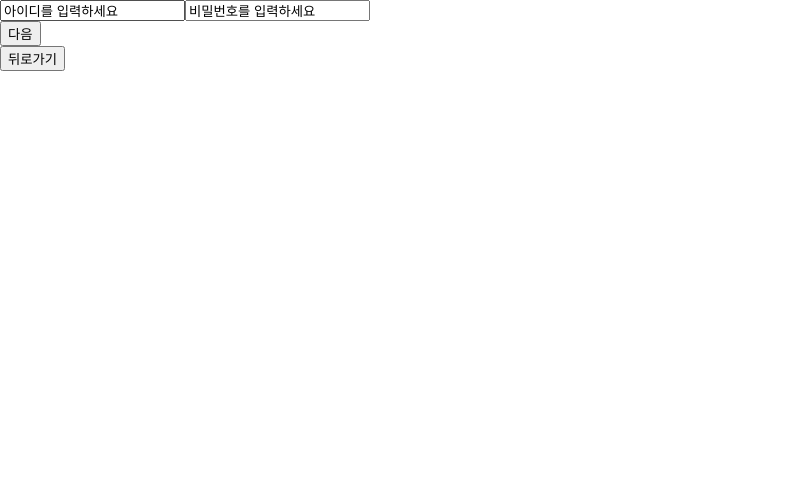
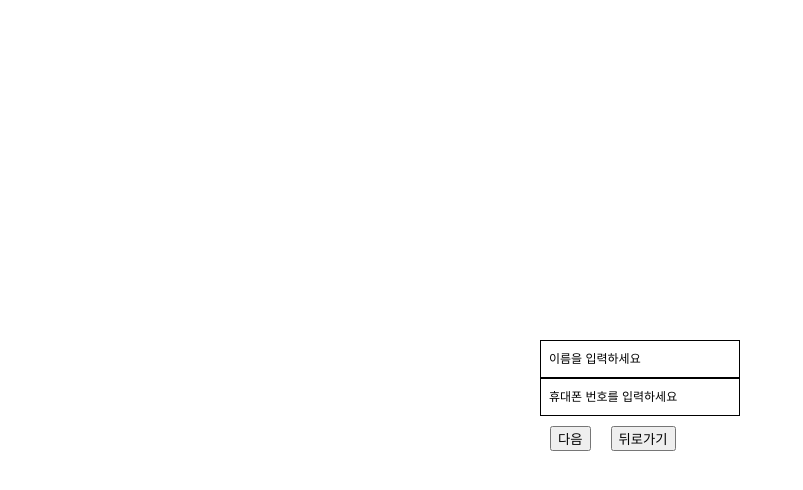
Before and after one commit to hhhhhhdong/SSAPID, a React (Create React App) app in the folder frontend/: page /idFind in a window 1280 px wide. Shown: the top 490 px of the page, without its empty margins (0-803 px from the left). Built offline with nearby package versions, Linux system fonts and the light colour scheme.

Commit message:
Update: css

```diff
--- a/frontend/src/App.tsx
+++ b/frontend/src/App.tsx
@@ -3,6 +3,7 @@ import { BrowserRouter as Router, Route, Routes } from "react-router-dom";
 import Main from "./pages/Main";
 import Home from "./pages/Home";
 import IdFindPage from "./pages/IdFindPage";
+import PasswordFindPage from "./pages/PasswordFindPage";
 
 function App() {
   return (
@@ -10,8 +11,9 @@ function App() {
       <div className="App">
         <Routes>
           <Route path="/" element={<Home />} />
-          <Route path="/Main" element={<Main />} />
-          <Route path="/IdFind" element={<IdFindPage />} />
+          <Route path="/main" element={<Main />} />
+          <Route path="/idFind" element={<IdFindPage />} />
+          <Route path="/passwordFind" element={<PasswordFindPage />} />
         </Routes>
       </div>
     </Router>
--- a/frontend/src/components/IdFindForm.tsx
+++ b/frontend/src/components/IdFindForm.tsx
@@ -1,14 +1,32 @@
 import React, { useState } from "react";
+import { useNavigate } from "react-router-dom";
 import Button from "./common/Button";
+import Input from "./common/Input";
+import style from "../styles/IdFindForm.module.scss";
 
-type IdFindProps = {
+type idFindProps = {
   onSubmit: (form: { name: string; phone: string }) => void;
 };
 
-function IdFindForm({ onSubmit }: IdFindProps) {
+function IdFindForm({ onSubmit }: idFindProps) {
+  const submitButtonType = "submit";
+  const backButtonType = "button";
+  const namePlaceHolder = "이름을 입력하세요";
+  const emailPlaceHolder = "휴대폰 번호를 입력하세요";
+
+  const url = ["/"];
+  const [isLoad, setLoad] = useState(false);
+  const navigate = useNavigate();
+
+  const backOut = () => {
+    alert("backOut");
+    setLoad(true);
+    navigate(url[0]);
+  };
+
   const [form, setForm] = useState({
-    name: "아이디를 입력하세요",
-    phone: "비밀번호를 입력하세요",
+    name: "",
+    phone: "",
   });
   const { name, phone } = form;
   const onChange = (e: React.ChangeEvent<HTMLInputElement>) => {
@@ -28,11 +46,31 @@ function IdFindForm({ onSubmit }: IdFindProps) {
     });
   };
   return (
-    <form onSubmit={handleSubmit}>
-      <input name="name" value={name} onChange={onChange} />
-      <input name="phone" value={phone} onChange={onChange} />
-      <Button buttonType="submit" text="다음" />
-    </form>
+    <div className={style.form}>
+      <form onSubmit={handleSubmit}>
+        <Input
+          name="name"
+          value={name}
+          onChange={onChange}
+          placeHolder={namePlaceHolder}
+        />
+        <Input
+          name="phone"
+          value={phone}
+          onChange={onChange}
+          placeHolder={emailPlaceHolder}
+        />
+
+        <Button buttonType={submitButtonType} text="다음" />
+        <Button
+          buttonType={backButtonType}
+          text="뒤로가기"
+          handleClick={backOut}
+          Disabled={isLoad}
+          url={url[0]}
+        />
+      </form>
+    </div>
   );
 }
 
--- /dev/null
+++ b/frontend/src/components/PasswordFindForm.tsx
@@ -0,0 +1,62 @@
+import React, { useState } from "react";
+import { useNavigate } from "react-router-dom";
+import Button from "./common/Button";
+import Input from "./common/Input";
+
+type PasswordFindProps = {
+  onSubmit: (form: { id: string }) => void;
+};
+
+function PassWordFindForm({ onSubmit }: PasswordFindProps) {
+  const submitButtonType = "submit";
+  const backButtonType = "button";
+  const idPlaceHolder = "이메일을 입력하세요.";
+  const url = ["/"];
+  const navigate = useNavigate();
+  const [isLoad, setLoad] = useState(false);
+  const backOut = () => {
+    // 뒤로가기 로직
+    alert("backOut");
+    setLoad(true);
+    navigate(url[0]);
+  };
+  const [form, setForm] = useState({
+    id: "",
+  });
+  const { id } = form;
+  const onChange = (e: React.ChangeEvent<HTMLInputElement>) => {
+    const { name, value } = e.target;
+    setForm({
+      ...form,
+      [name]: value,
+    });
+  };
+
+  const handleSubmit = (e: React.FormEvent<HTMLFormElement>) => {
+    e.preventDefault();
+    onSubmit(form);
+    setForm({
+      id: "",
+    });
+  };
+  return (
+    <form onSubmit={handleSubmit}>
+      <Input
+        name="id"
+        value={id}
+        onChange={onChange}
+        placeHolder={idPlaceHolder}
+      />
+      <Button buttonType={submitButtonType} text="다음" />
+      <Button
+        buttonType={backButtonType}
+        text="뒤로가기"
+        handleClick={backOut}
+        Disabled={isLoad}
+        url={url[0]}
+      />
+    </form>
+  );
+}
+
+export default PassWordFindForm;
--- a/frontend/src/components/common/Button.tsx
+++ b/frontend/src/components/common/Button.tsx
@@ -1,4 +1,5 @@
 import React from "react";
+import style from "../../styles/Button.module.scss";
 
 export interface buttonProps {
   buttonType?: "submit" | "button"; // or directly JSX.IntrinsicElements['button']['type']
@@ -12,15 +13,14 @@ export interface buttonProps {
 
 function Button({ buttonType, text, handleClick, Disabled }: buttonProps) {
   return (
-    <div>
     <button
       type={buttonType === "submit" ? "submit" : "button"}
+      className={style.button}
       onClick={handleClick}
       disabled={Disabled}
     >
       {text}
     </button>
-    </div>
   );
 }
 
--- a/frontend/src/components/common/Input.tsx
+++ b/frontend/src/components/common/Input.tsx
@@ -12,11 +12,11 @@ interface Props {
 }
 
 function Input({ value, onChange, placeHolder, name }: Props) {
-  const [inputValue, setInputValue] = useState<InputValue>(value);
-  const changeHandler = (e: ChangeEvent<HTMLInputElement>) => {
-    setInputValue(e.target.value);
-    onChange && onChange(e);
-  };
+  // const [inputValue, setInputValue] = useState<InputValue>(value);
+  // const changeHandler = (e: ChangeEvent<HTMLInputElement>) => {
+  //   setInputValue(e.target.value);
+  //   onChange && onChange(e);
+  // };
   return (
     <div className={style.input} style={{ width: "200px" }}>
       <label htmlFor="email">
@@ -26,7 +26,7 @@ function Input({ value, onChange, placeHolder, name }: Props) {
           className={value ? style.inValueInput : ""}
           type="text"
           value={value}
-          onChange={changeHandler}
+          onChange={onChange}
         />
       </label>
     </div>
--- a/frontend/src/pages/Home.tsx
+++ b/frontend/src/pages/Home.tsx
@@ -1,12 +1,13 @@
 import React, { useState } from "react";
-import { To, useNavigate } from "react-router-dom";
+import { useNavigate } from "react-router-dom";
 import Button from "../components/common/Button";
 
 function Home() {
-  const type = "button";
-  const url = ["/Main", "/IdFind"];
+  const buttonType = "button";
+  const url = ["/main", "/idFind", "/passwordFind"];
   const [isLoading, setBool] = useState(false);
   const navigate = useNavigate();
+
   const handleMain = () => {
     setBool(false);
     navigate(url[0]);
@@ -15,22 +16,33 @@ function Home() {
     setBool(false);
     navigate(url[1]);
   };
+  const handlePasswordFind = () => {
+    setBool(false);
+    navigate(url[2]);
+  };
 
   return (
     <div>
       <Button
-        buttonType={type}
+        buttonType={buttonType}
         text="메인페이지"
         handleClick={handleMain}
         Disabled={isLoading}
         url={url[0]}
       />
       <Button
-        buttonType={type}
+        buttonType={buttonType}
         text="아이디찾기"
         handleClick={handleIdFind}
         Disabled={isLoading}
         url={url[1]}
+      />
+      <Button
+        buttonType={buttonType}
+        text="비밀번호찾기"
+        handleClick={handlePasswordFind}
+        Disabled={isLoading}
+        url={url[2]}
       />
     </div>
   );
--- a/frontend/src/pages/IdFindPage.tsx
+++ b/frontend/src/pages/IdFindPage.tsx
@@ -1,33 +1,16 @@
-import React, { useState } from "react";
-import { useNavigate } from "react-router-dom";
-import Button from "../components/common/Button";
+import React from "react";
 import IdFindForm from "../components/IdFindForm";
+import style from "../styles/IdFindPage.module.scss";
 // 아이디 찾기 이름이랑 전화번호
 function IdFindPage() {
-  const url = ["/"];
-  const [isLoad, setLoad] = useState(false);
-  const navigate = useNavigate();
-
-  const backOut = () => {
-    alert("backOut");
-    setLoad(true);
-    navigate(url[0]);
-  };
-
   const onSubmit = (form: { name: string; phone: string }) => {
+    // api 통신 로직
     console.log(form);
   };
 
   return (
-    <div>
+    <div className={style.IdFindPage}>
       <IdFindForm onSubmit={onSubmit} />
-      <Button
-        buttonType="button"
-        text="뒤로가기"
-        handleClick={backOut}
-        Disabled={isLoad}
-        url={url[0]}
-      />
     </div>
   );
 }
--- /dev/null
+++ b/frontend/src/pages/PasswordFindPage.tsx
@@ -0,0 +1,19 @@
+import React, { useState } from "react";
+import PassWordFindForm from "../components/PasswordFindForm";
+
+function PasswordFindPage() {
+  const onSubmit = (form: { id: string }) => {
+    // api 통신 로직
+    if (form.id === "") {
+      alert("이메일을 입력해주세요");
+    }
+    console.log(form);
+  };
+  return (
+    <div>
+      <PassWordFindForm onSubmit={onSubmit} />
+    </div>
+  );
+}
+
+export default PasswordFindPage;
--- /dev/null
+++ b/frontend/src/styles/Button.module.scss
@@ -0,0 +1,7 @@
+$dark-blue: #222;
+$green: #90feb5;
+$action-color: $green;
+
+.button {
+  box-sizing: border-box;
+}
--- /dev/null
+++ b/frontend/src/styles/IdFindForm.module.scss
@@ -0,0 +1,5 @@
+.form {
+  Button {
+    margin: 10px;
+  }
+}
--- /dev/null
+++ b/frontend/src/styles/IdFindPage.module.scss
@@ -0,0 +1,11 @@
+.IdFindPage {
+  box-sizing: border-box;
+  margin: 0;
+  display: flex;
+  justify-content: center;
+  align-items: center;
+  height: 100vh;
+  &.back {
+    display: block;
+  }
+}
```
Also changed, not shown: frontend/src/components/header.tsx (+1 -7 lines). Lines whose indentation alone changed are shown as unchanged.
